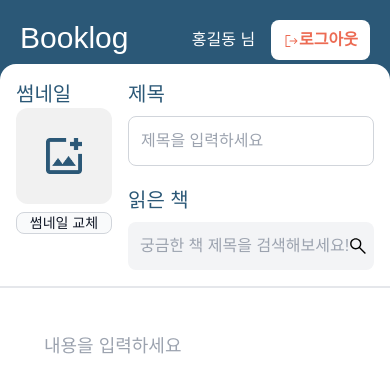
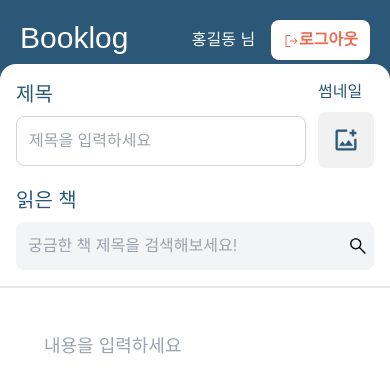
Before and after one commit to team1-booklog/Frontend, a React (Vite) app: page /editor in a window 390 px wide. Shown: the top 392 px of the page. Built offline with nearby package versions, Linux system fonts and the light colour scheme; a web font is replaced by a local one.

Commit message:
[STYLE] - 모바일 화면 피그마 레이아웃 반영

```diff
--- a/src/components/Editor/BookReportHeader.tsx
+++ b/src/components/Editor/BookReportHeader.tsx
@@ -28,7 +28,7 @@ export default function BookReportHeaderEditor() {
       "p-4 md:p-8 flex justify-center",
       "mx-0 md:mx-24 xl:mx-32 border-b-2"
     )}>
-      <div className="mr-4 md:mr-10 text-left max-w-36">
+      <div className="hidden md:block mr-10 text-left max-w-36">
         <h2 className='text-xl md:text-2xl text-[#2B5877]'>썸네일</h2>
         <img
           src={thumbnail || DefaultThubnail}
@@ -54,6 +54,8 @@ export default function BookReportHeaderEditor() {
       </div>
 
       <div className="flex-1 text-left max-w-2xl">
+        <div className="flex justify-between">
+          <div className="flex-1">
             <h2 className="text-xl md:text-2xl text-[#2B5877] mb-2">제목</h2>
             <input
               id="title"
@@ -63,6 +65,18 @@ export default function BookReportHeaderEditor() {
               onChange={(e) => setTitle(e.target.value)}
               className="w-full p-3 border border-gray-300 rounded-lg text-base md:text-lg mb-5"
             />
+          </div>
+
+          {/* 모바일에서만 보이는 썸네일 */}
+          <div className="flex flex-col items-start md:hidden ml-3">
+            <h2 className="text-center text-base text-[#2B5877] mb-2">썸네일</h2>
+            <img
+              src={thumbnail || DefaultThubnail}
+              alt="썸네일"
+              className="w-14 h-14 rounded-lg"
+            />
+          </div>
+        </div>
 
         {/* SearchBar 컴포넌트 */}
         <SearchBar
```
Lines whose indentation alone changed are shown as unchanged.
